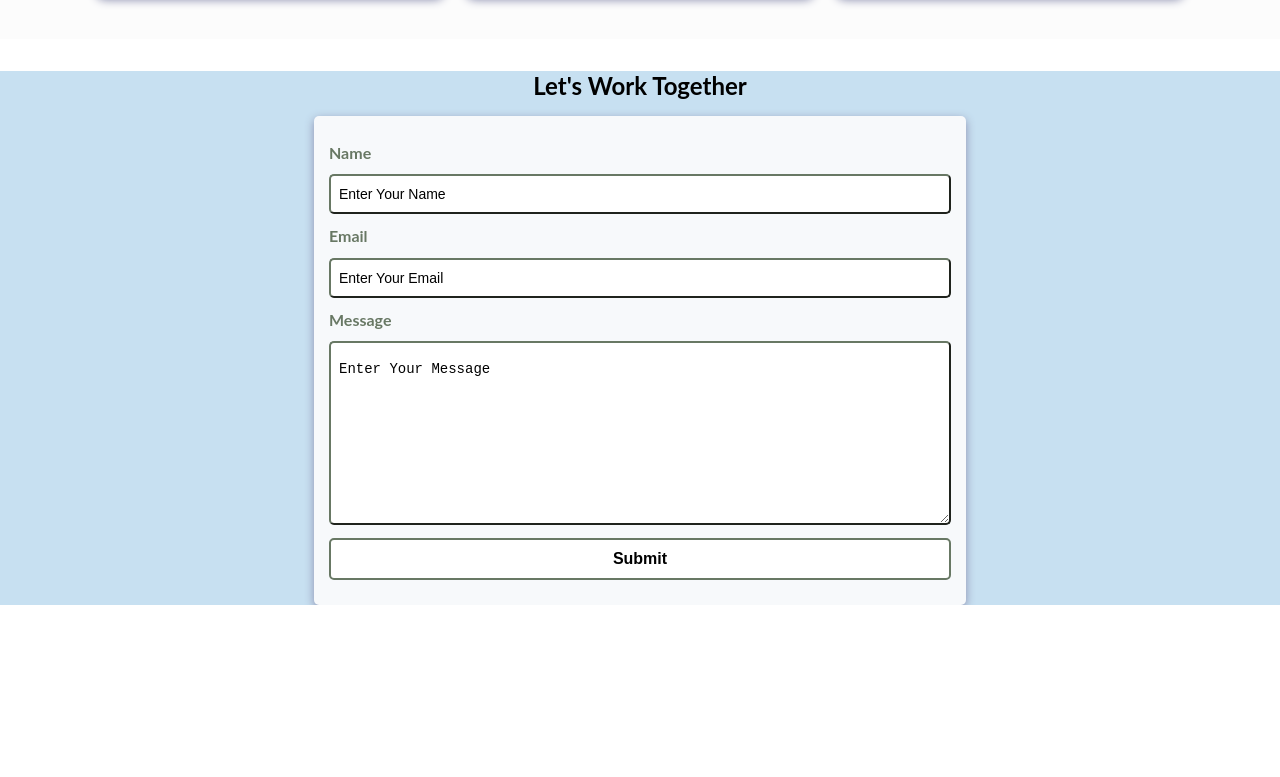
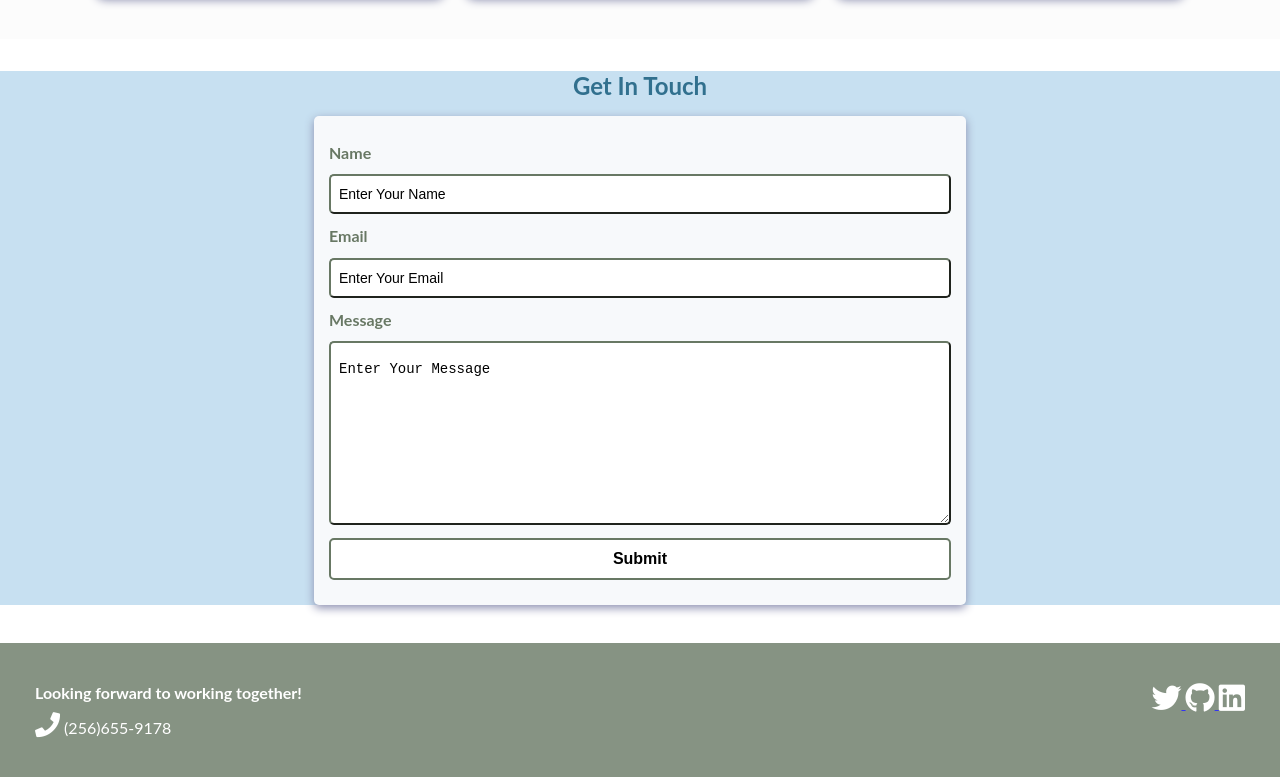
Before and after one commit to meganann201/portfolio, a plain HTML site: page index.html in a window 1280 px wide. Shown: the part 1919-2696 px from the top of the page. Before the commit the page ends 2524 px from the top, so only its background shows below. Drawn offline with Linux system fonts and the light colour scheme.

Commit message:
styled the footer and added social icons

```diff
--- a/assets/style.css
+++ b/assets/style.css
@@ -113,6 +113,7 @@
   .more-about {
     background-color: rgba(143,193,227, 0.5);
     padding: 1rem 6rem;
+    border-radius: 25px;
   }
 
   .more-about h2 {
@@ -205,6 +206,7 @@
   .contact h2 {
     text-align: center;
     margin-bottom: var(--bottom-margin-2);
+    color: var(--tertiary-color);
   }
 
   .contact-form-container {
@@ -268,3 +270,24 @@
     right: 1%;
     bottom: 50%;
   }
+
+  footer {
+    background: var(--secondary-color);
+    width: 100%;
+    padding: 40px 35px;
+    display: flex;
+    justify-content: space-between;
+    flex-wrap: wrap;
+    margin-top: 3.0%;
+    opacity: .8;
+    color: white;
+  }
+
+  .footer-number{
+    margin-top: 10px;
+  }
+
+  .footer-number a {
+    color: white;
+    text-decoration: none;
+  }
--- a/index.html
+++ b/index.html
@@ -1,3 +1,4 @@
+
 <!DOCTYPE html>
 <html lang="en">
     <head>
@@ -128,10 +129,12 @@
       </section>
 
       <section class="contact" id="contact">
-        <h2>Let's Work Together</h2>
+        <h2>Get In Touch</h2>
         <div class="contact-form-container">
           <div class="contact-form">
-            <form>
+            <form action="https://formspree.io/f/mqknaeqb"
+            method="POST"
+            >
               <div class="form-control">
                 <label for="name">Name</label>
                 <input
@@ -179,15 +182,39 @@
 
       <div class="socials">
         <a href="https://twitter.com/megan_ann14" target="_blank">
-            <i class="fab fa-twitter" style="font-size:60px; color:#1DA1F2"></i>
+            <i class="fab fa-twitter" style="font-size:45px; color:#1DA1F2"></i>
          </a>
-        <a href="https://github.com/meganann201" target="_blank"
-          ><i class="fab fa-github" style="font-size:60px; color: black;"></i>
+        <a href="https://github.com/meganann201" target="_blank">
+          <i class="fab fa-github" style="font-size:45px; color: black;"></i>
         </a>
         <a href="https://www.linkedin.com/in/megan-c-a89388100/" target="_blank"
-          ><i class="fab fa-linkedin" style="font-size:60px; color:#0077B5"></i>
+          ><i class="fab fa-linkedin" style="font-size:45px; color:#0077B5"></i>
         </a>
       </div>
+
+      <footer>
+          <section class="footer-contact">
+          <div class="footer-text">
+              <h4>Looking forward to working together!</h4>
+          </div>
+          <div class="footer-number">
+              <a href="tel:12566559178"><i class="fas fa-phone" style="font-size: 25px; color: white;"></i> (256)655-9178</a>
+          </div>
+        </section>
+
+          <div class="footer-icons">
+            <a href="https://twitter.com/megan_ann14" target="_blank">
+                 <i class="fab fa-twitter" style="font-size:30px; color:white"></i>
+            </a>
+            <a href="https://github.com/meganann201" target="_blank">
+                 <i class="fab fa-github" style="font-size:30px; color: white;"></i>
+             </a>
+             <a href="https://www.linkedin.com/in/megan-c-a89388100/" target="_blank">
+            <i class="fab fa-linkedin" style="font-size:30px; color: white"></i>
+            </a>
+          </div>
+     </footer>
+
     </body>
 
 </html>
```
